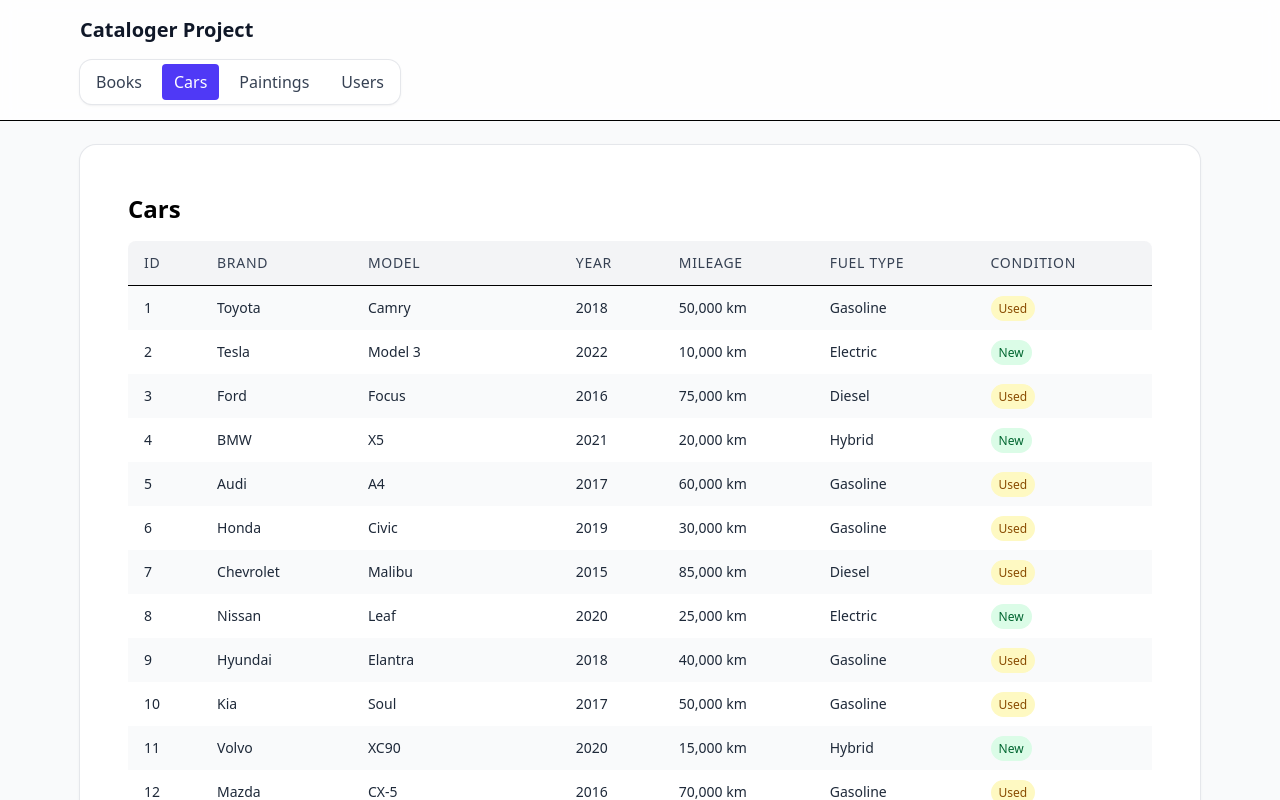
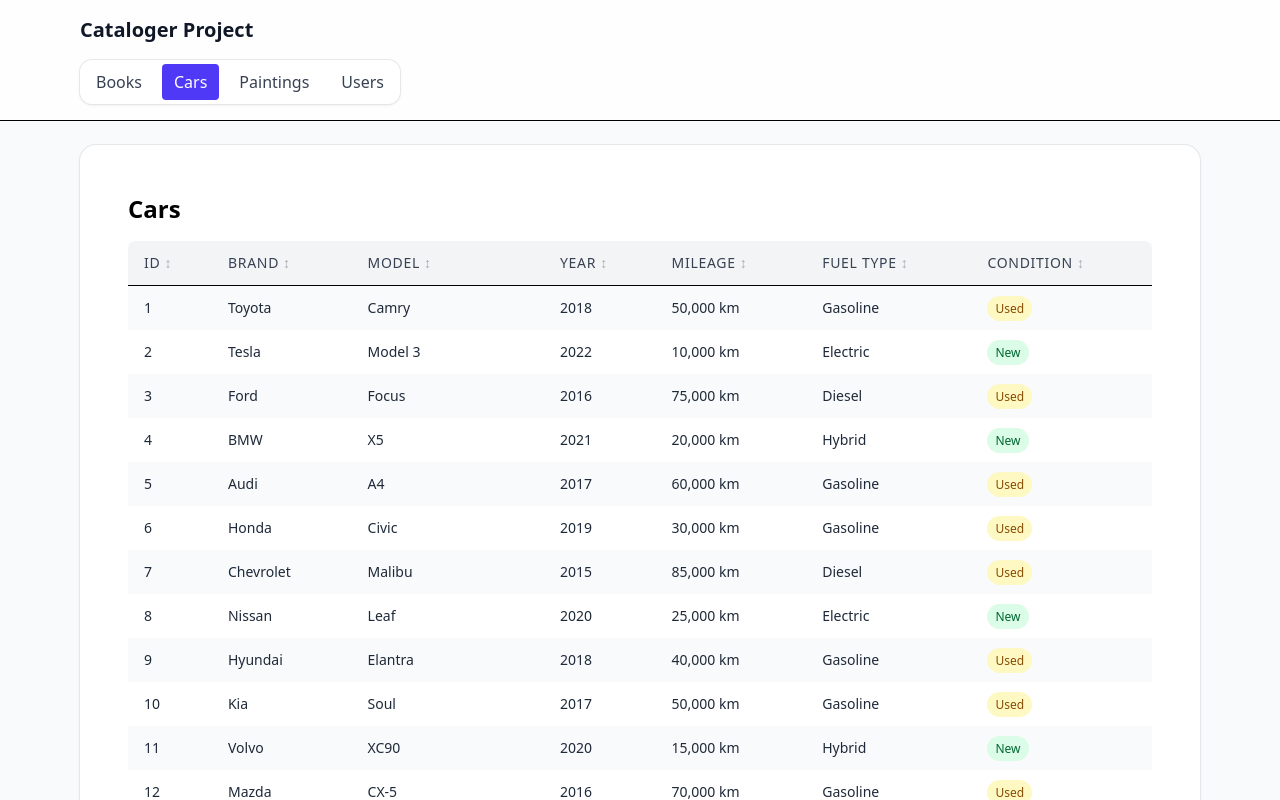
Before and after one commit to yvolikcpcs/cataloger, a React (Vite) app: page /cars in a window 1280 px wide. Shown: the top 800 px of the page. Built offline with nearby package versions, Linux system fonts and the light colour scheme.

Commit message:
Adding sorting feature

```diff
--- a/src/pages/BooksPage.tsx
+++ b/src/pages/BooksPage.tsx
@@ -6,10 +6,10 @@
 import { useStaticRepoData } from '@/core/hooks/useStaticRepoData';
 
 const columns: Column<Book>[] = [
-  { key: 'id', label: 'ID' },
-  { key: 'title', label: 'Title' },
-  { key: 'author', label: 'Author' },
-  { key: 'year', label: 'Year' },
+  { key: 'id', isSortable: true },
+  { key: 'title', isSortable: true },
+  { key: 'author', isSortable: true },
+  { key: 'year', isSortable: true },
 ];
 
 export default function BooksPage() {
--- a/src/pages/CarsPage.tsx
+++ b/src/pages/CarsPage.tsx
@@ -5,19 +5,21 @@
 import { useStaticRepoData } from '@/core/hooks/useStaticRepoData';
 
 const columns: Column<Car>[] = [
-  { key: 'id', label: 'ID' },
-  { key: 'brand', label: 'Brand' },
-  { key: 'model', label: 'Model' },
-  { key: 'year', label: 'Year' },
+  { key: 'id', isSortable: true },
+  { key: 'brand', isSortable: true },
+  { key: 'model', isSortable: true },
+  { key: 'year', isSortable: true },
   {
     key: 'mileage',
     label: 'Mileage',
     render: (c) => `${c.mileage.toLocaleString()} km`,
+    isSortable: true
   },
   {
     key: 'fuelType',
     label: 'Fuel Type',
     render: (c) => c.fuelType.charAt(0).toUpperCase() + c.fuelType.slice(1),
+    isSortable: true
   },
   {
     key: 'isUsed',
@@ -31,6 +33,7 @@
         {c.isUsed ? 'Used' : 'New'}
       </span>
     ),
+    isSortable: true
   },
 ];
 
--- a/src/pages/PaintingsPage.tsx
+++ b/src/pages/PaintingsPage.tsx
@@ -5,10 +5,10 @@
 import { useStaticRepoData } from '@/core/hooks/useStaticRepoData';
 
 const columns: Column<Painting>[] = [
-  { key: 'id', label: 'ID' },
-  { key: 'title', label: 'Title' },
-  { key: 'artist', label: 'Artist' },
-  { key: 'year', label: 'Year' },
+  { key: 'id', isSortable: true },
+  { key: 'title', isSortable: true },
+  { key: 'artist', isSortable: true },
+  { key: 'year', isSortable: true },
   { key: 'style', label: 'Style' },
   {
     key: 'dimensions',
--- a/src/pages/UsersPage.tsx
+++ b/src/pages/UsersPage.tsx
@@ -5,10 +5,10 @@
 import { useRemoteRepoData } from '@/core/hooks/useRemoteRepoData';
 
 const columns: Column<User>[] = [
-  { key: 'id' },
-  { key: 'name' },
-  { key: 'username', label: 'User name' },
-  { key: 'email', label: 'e-mail' },
+  { key: 'id', isSortable: true },
+  { key: 'name', isSortable: true },
+  { key: 'username', label: 'User name', isSortable: true },
+  { key: 'email', label: 'e-mail', isSortable: true },
   { key: 'phone' },
   { key: 'website' },
   {
--- a/src/shared/ui/table/Table.tsx
+++ b/src/shared/ui/table/Table.tsx
@@ -1,30 +1,77 @@
+import { useMemo, useState } from 'react';
+import type { Column } from '@/types/table';
 import type { HasId } from '@/types';
-import type { Column } from '@/types/table';
 
-interface TableProps<T> {
+interface TableProps<T extends { id: number | string }> {
   data: T[];
   columns: Column<T>[];
 }
 
 export function Table<T extends HasId>({ data, columns }: TableProps<T>) {
-  if (!data?.length) return null;
+  const [sortKey, setSortKey] = useState<keyof T | null>(null);
+  const [dir, setDir] = useState<'asc' | 'desc'>('asc');
+
+  const normalize = (v: unknown): number | string => {
+    if (v instanceof Date) return v.getTime();
+    if (typeof v === 'number') return v;
+    if (typeof v === 'boolean') return Number(v);
+    if (typeof v === 'string') return v.toLowerCase();
+    return String(v ?? '').toLowerCase();
+  };
+
+  const sorted = useMemo(() => {
+    if (!sortKey) return data;
+    return [...data].sort((a, b) => {
+      const av = normalize(a[sortKey]);
+      const bv = normalize(b[sortKey]);
+      if (av < bv) return dir === 'asc' ? -1 : 1;
+      if (av > bv) return dir === 'asc' ? 1 : -1;
+      return 0;
+    });
+  }, [data, sortKey, dir]);
+
+  const handleHeaderClick = (col: Column<T>) => {
+    if (!col.isSortable) return;
+    const key = col.key as keyof T;
+    if (sortKey !== key) {
+      setSortKey(key);
+      setDir('asc');
+    } else {
+      setDir(prev => (prev === 'asc' ? 'desc' : 'asc'));
+    }
+  };
+
+  const renderArrow = (col: Column<T>) => {
+    if (!col.isSortable) return null;
+    const active = sortKey === col.key;
+    if (!active) return <span aria-hidden className="opacity-40">↕︎</span>;
+    return <span aria-hidden>{dir === 'asc' ? '▲' : '▼'}</span>;
+  };
+
+  if (!sorted?.length) return null;
+
   return (
     <div className="overflow-x-auto">
       <table className="min-w-full bg-white shadow-md rounded-lg overflow-hidden">
         <thead className="bg-gray-100 border-b">
           <tr>
-            {columns.map(({ key, label }) => (
+            {columns.map((col) => (
               <th
-                key={String(key)}
-                className="text-left px-4 py-3 text-sm font-medium text-gray-700 uppercase tracking-wider"
+                key={String(col.key)}
+                className={`text-left px-4 py-3 text-sm font-medium text-gray-700 uppercase tracking-wider
+                  ${col.isSortable ? 'cursor-pointer select-none' : ''}`}
+                onClick={() => handleHeaderClick(col)}
               >
-                {label ?? String(key)}
+                <span className="inline-flex items-center gap-1">
+                  {col.label ?? String(col.key)}
+                  {renderArrow(col)}
+                </span>
               </th>
             ))}
           </tr>
         </thead>
         <tbody>
-          {data.map((item) => (
+          {sorted.map((item) => (
             <tr key={item.id} className="even:bg-white odd:bg-gray-50">
               {columns.map(({ key, render }) => (
                 <td key={String(key)} className="px-4 py-3 text-sm text-gray-800">
--- a/src/types/table.ts
+++ b/src/types/table.ts
@@ -4,6 +4,7 @@
   key: keyof T;
   label?: string;
   render?: (row: T) => React.ReactNode;
+  isSortable?: boolean;
 };
 
 export type TableConfig<T extends HasId> = {
```
